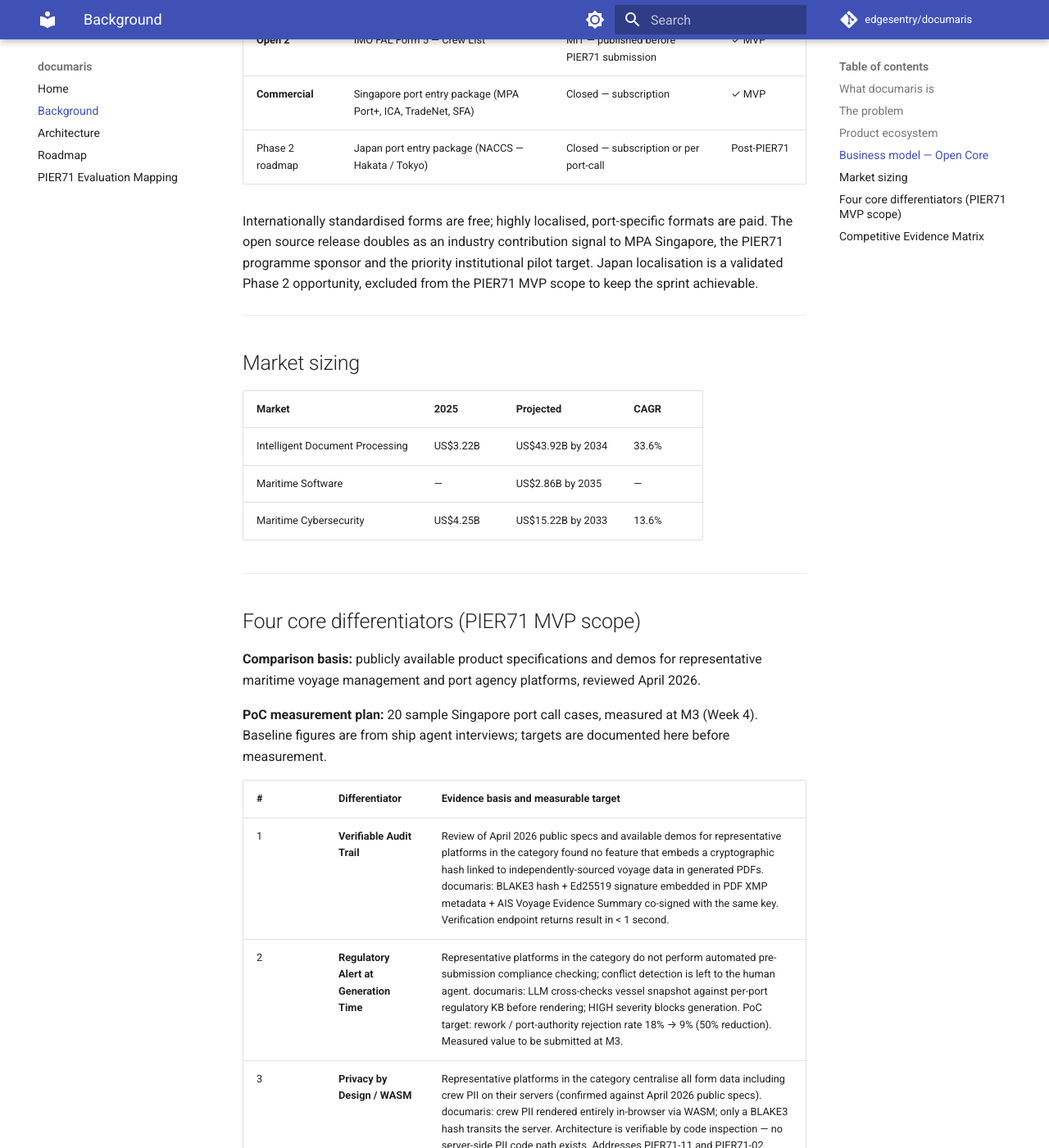
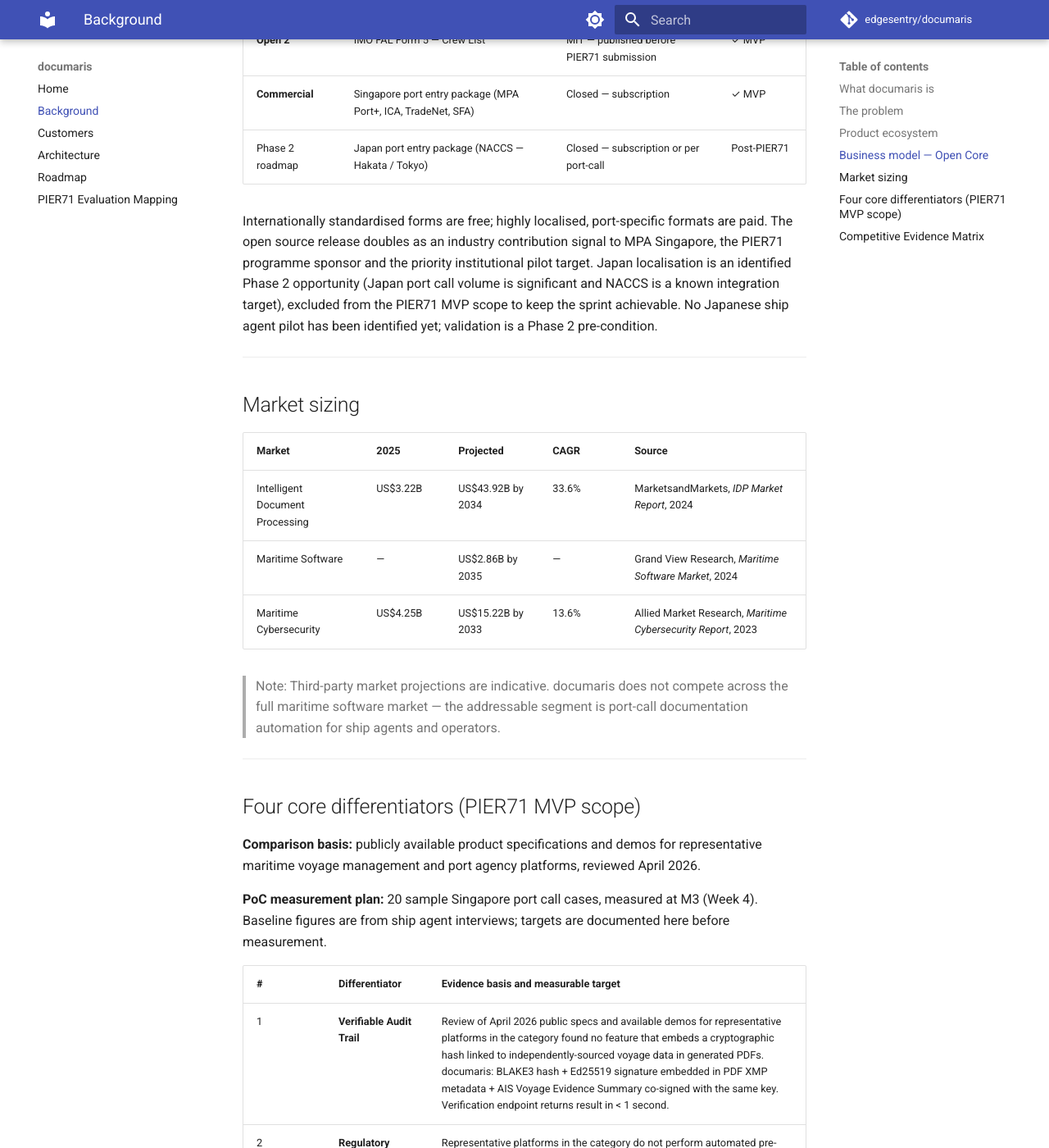
Before and after one commit to edgesentry/documaris, an MkDocs documentation site: the page built from docs/background.md, in a window 1280 px wide and 1400 px high, scrolled down 2005 px. Shown: the whole window at 82% size. Built offline with MkDocs 1.6.1 and Material for MkDocs 9.7.7, drawn with Linux system fonts in a browser that asks for light colours; comment, search, counter and statistics services are not loaded.

Commit message:
Add customer analysis and fix unsupported claims in existing docs (closes #6)
- docs/customers.md: deep analysis of 3 segments (ship agents, operators, port authorities)
  with pain points, why documaris, unvalidated assumptions table, open questions
- docs/background.md: add source attribution to market sizing figures;
  fix "validated Phase 2 opportunity" → "identified" for Japan (no pilot confirmed)
- docs/roadmap.md: add customer validation dependency note at M3 measurement gate
- mkdocs.yml: add customers.md to nav

Co-Authored-By: Claude Sonnet 4.6 <noreply@anthropic.com>

```diff
--- a/docs/background.md
+++ b/docs/background.md
@@ -58,17 +58,19 @@ Phase 3 & 4:
 | **Commercial** | Singapore port entry package (MPA Port+, ICA, TradeNet, SFA) | Closed — subscription | ✓ MVP |
 | Phase 2 roadmap | Japan port entry package (NACCS — Hakata / Tokyo) | Closed — subscription or per port-call | Post-PIER71 |
 
-Internationally standardised forms are free; highly localised, port-specific formats are paid. The open source release doubles as an industry contribution signal to MPA Singapore, the PIER71 programme sponsor and the priority institutional pilot target. Japan localisation is a validated Phase 2 opportunity, excluded from the PIER71 MVP scope to keep the sprint achievable.
+Internationally standardised forms are free; highly localised, port-specific formats are paid. The open source release doubles as an industry contribution signal to MPA Singapore, the PIER71 programme sponsor and the priority institutional pilot target. Japan localisation is an identified Phase 2 opportunity (Japan port call volume is significant and NACCS is a known integration target), excluded from the PIER71 MVP scope to keep the sprint achievable. No Japanese ship agent pilot has been identified yet; validation is a Phase 2 pre-condition.
 
 ---
 
 ## Market sizing
 
-| Market | 2025 | Projected | CAGR |
-|---|---|---|---|
-| Intelligent Document Processing | US$3.22B | US$43.92B by 2034 | 33.6% |
-| Maritime Software | — | US$2.86B by 2035 | — |
-| Maritime Cybersecurity | US$4.25B | US$15.22B by 2033 | 13.6% |
+| Market | 2025 | Projected | CAGR | Source |
+|---|---|---|---|---|
+| Intelligent Document Processing | US$3.22B | US$43.92B by 2034 | 33.6% | MarketsandMarkets, *IDP Market Report*, 2024 |
+| Maritime Software | — | US$2.86B by 2035 | — | Grand View Research, *Maritime Software Market*, 2024 |
+| Maritime Cybersecurity | US$4.25B | US$15.22B by 2033 | 13.6% | Allied Market Research, *Maritime Cybersecurity Report*, 2023 |
+
+> Note: Third-party market projections are indicative. documaris does not compete across the full maritime software market — the addressable segment is port-call documentation automation for ship agents and operators.
 
 ---
 
--- a/mkdocs.yml
+++ b/mkdocs.yml
@@ -27,6 +27,7 @@ theme:
 nav:
   - Home: index.md
   - Background: background.md
+  - Customers: customers.md
   - Architecture: architecture.md
   - Roadmap: roadmap.md
   - PIER71 Evaluation Mapping: pier71-evaluation-mapping.md
```
Also changed, not shown: docs/customers.md (added, +107 -0 lines), docs/roadmap.md (+2 -0 lines).
